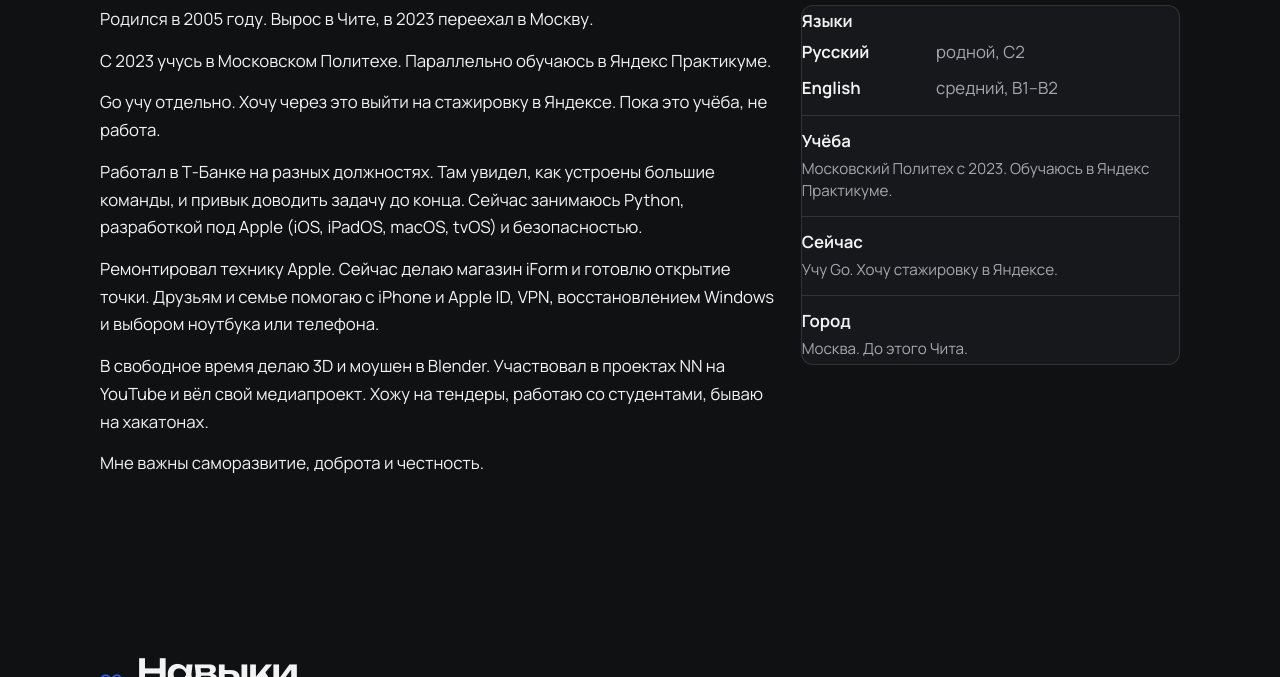
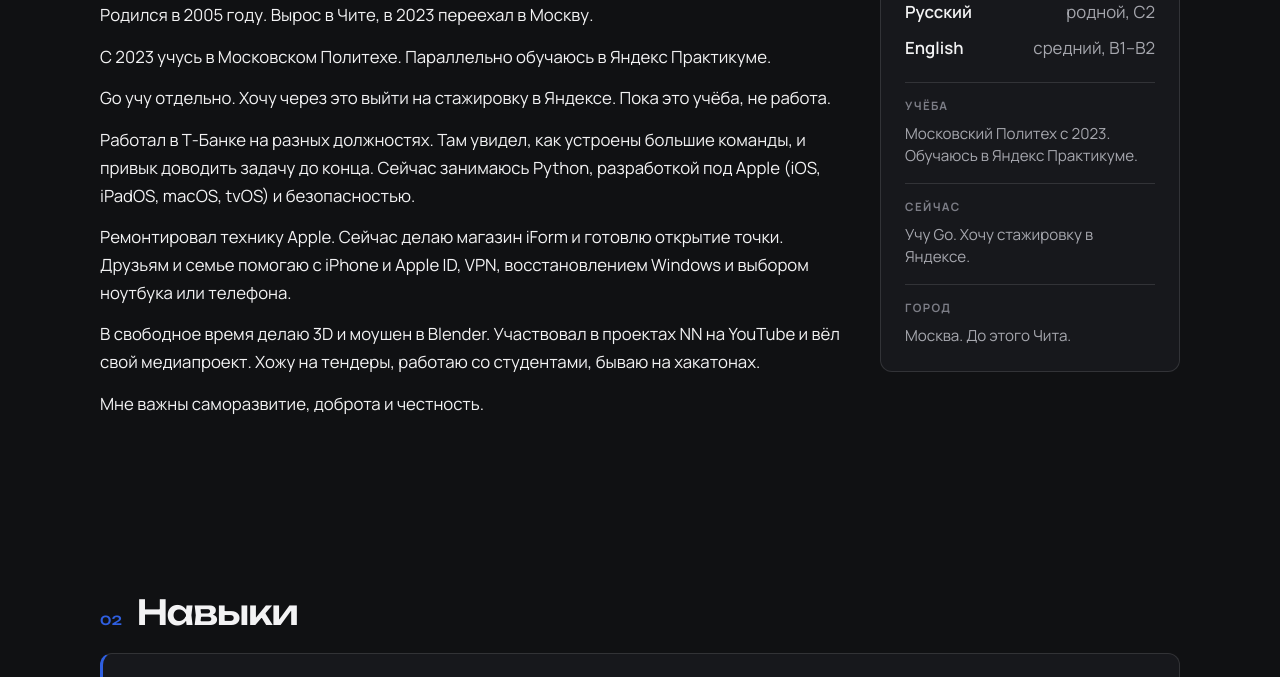
Before and after one commit to Koshalabeck/portfolio, a plain HTML site: page index.html in a window 1280 px wide. Shown: the part 710-1387 px from the top of the page. Drawn offline with Linux system fonts and the light colour scheme.

Commit message:
Правки блока языков

```diff
--- a/css/styles.css
+++ b/css/styles.css
@@ -285,34 +285,61 @@ p { margin: 0 0 14px; }
 .dim { color: var(--dim); font-size: 0.86rem; }
 
 .split { display: grid; gap: 18px; }
+.about-grid { display: grid; gap: 28px; align-items: start; }
+.about-copy { min-width: 0; }
+.about-copy .section-h { margin-bottom: 18px; }
+.info-card {
+  box-sizing: border-box;
+  width: 100%;
+  margin: 0;
+  padding: 24px;
+  background: var(--surface);
+  border: 1px solid var(--line);
+  border-radius: 12px;
+}
+.info-group + .info-group {
+  margin-top: 16px;
+  padding-top: 16px;
+  border-top: 1px solid var(--line);
+}
+.info-label {
+  margin: 0 0 10px;
+  font-family: var(--sans);
+  font-size: 0.72rem;
+  font-weight: 700;
+  letter-spacing: 0.12em;
+  line-height: 1.2;
+  text-transform: uppercase;
+  color: var(--dim);
+}
+.info-group p {
+  margin: 0;
+  color: var(--muted);
+  font-size: 0.95rem;
+  line-height: 1.45;
+}
+.lang-list { display: grid; gap: 0; margin: 0; }
+.lang-row {
+  display: grid;
+  grid-template-columns: minmax(0, 1fr) auto;
+  align-items: center;
+  column-gap: 16px;
+  min-height: 36px;
+}
+.lang-list dt,
+.lang-list dd { margin: 0; }
+.lang-list dt { font-weight: 600; }
+.lang-list dd {
+  color: var(--muted);
+  text-align: right;
+  white-space: nowrap;
+}
 .card {
   background: var(--surface);
   border: 1px solid var(--line);
   border-radius: 12px;
   padding: 20px;
 }
-.facts { display: grid; gap: 0; margin: 0; padding: 4px 0; list-style: none; }
-.facts li {
-  display: grid;
-  gap: 6px;
-  padding: 14px 0;
-  border-bottom: 1px solid var(--line);
-}
-.facts li:first-child { padding-top: 0; }
-.facts li:last-child { border-bottom: 0; padding-bottom: 0; }
-.facts b { font-weight: 650; line-height: 1.3; }
-.facts span { color: var(--muted); font-size: 0.95rem; line-height: 1.45; }
-.lang-list { display: grid; gap: 8px; margin: 0; }
-.lang-list div {
-  display: grid;
-  grid-template-columns: minmax(6.2rem, 7.4rem) minmax(0, 1fr);
-  column-gap: 16px;
-  align-items: baseline;
-}
-.lang-list dt,
-.lang-list dd { margin: 0; }
-.lang-list dt { font-weight: 650; }
-.lang-list dd { color: var(--muted); }
 
 .now {
   display: grid;
@@ -426,7 +453,6 @@ footer {
   .nm-last,
   html[lang="en"] .nm-rest { font-size: 2.15rem; }
   .wrap { width: min(var(--max), calc(100% - 28px)); }
-  .lang-list div { grid-template-columns: minmax(5.6rem, 6.4rem) minmax(0, 1fr); column-gap: 12px; }
 }
 
 @media (min-width: 720px) {
@@ -434,6 +460,12 @@ footer {
   .qualities, .groups, .grid.two { grid-template-columns: 1fr 1fr; }
   .group.wide { grid-column: 1 / -1; }
   .hero { padding-top: 72px; }
+}
+@media (min-width: 900px) {
+  .about-grid {
+    grid-template-columns: minmax(0, 1fr) 300px;
+    column-gap: 40px;
+  }
 }
 @media (min-width: 980px) {
   .hero-grid { grid-template-columns: 1.05fr 0.95fr; gap: 56px; }
--- a/index.html
+++ b/index.html
@@ -74,9 +74,9 @@
     </section>
 
     <section id="about" class="reveal">
-      <div class="wrap">
-        <div class="section-h"><span>01</span><h2 data-i18n="about_title">Обо мне</h2></div>
-        <div class="split two">
+      <div class="wrap about-grid">
+        <div class="about-copy">
+          <div class="section-h"><span>01</span><h2 data-i18n="about_title">Обо мне</h2></div>
           <div class="prose">
             <p data-i18n="about_p1">Родился в 2005 году. Вырос в Чите, в 2023 переехал в Москву.</p>
             <p data-i18n="about_p2">С 2023 учусь в Московском Политехе. Параллельно обучаюсь в Яндекс Практикуме.</p>
@@ -86,19 +86,34 @@
             <p data-i18n="about_p5">В свободное время делаю 3D и моушен в Blender. Участвовал в проектах NN на YouTube и вёл свой медиапроект. Хожу на тендеры, работаю со студентами, бываю на хакатонах.</p>
             <p data-i18n="about_values">Мне важны саморазвитие, доброта и честность.</p>
           </div>
-          <ul class="facts card">
-            <li class="fact-langs">
-              <b data-i18n="fact_lang">Языки</b>
-              <dl class="lang-list">
-                <div><dt data-i18n="lang_ru_n">Русский</dt><dd data-i18n="lang_ru_l">родной, C2</dd></div>
-                <div><dt>English</dt><dd data-i18n="lang_en_l">средний, B1–B2</dd></div>
-              </dl>
-            </li>
-            <li><b data-i18n="fact_edu">Учёба</b><span data-i18n="fact_edu_v">Московский Политех с 2023. Обучаюсь в Яндекс Практикуме.</span></li>
-            <li><b data-i18n="fact_now">Сейчас</b><span data-i18n="fact_now_v">Учу Go. Хочу стажировку в Яндексе.</span></li>
-            <li><b data-i18n="fact_city">Город</b><span data-i18n="fact_city_v">Москва. До этого Чита.</span></li>
-          </ul>
         </div>
+        <aside class="info-card">
+          <div class="info-group">
+            <h3 class="info-label" data-i18n="fact_lang">Языки</h3>
+            <dl class="lang-list">
+              <div class="lang-row">
+                <dt data-i18n="lang_ru_n">Русский</dt>
+                <dd data-i18n="lang_ru_l">родной, C2</dd>
+              </div>
+              <div class="lang-row">
+                <dt>English</dt>
+                <dd data-i18n="lang_en_l">средний, B1–B2</dd>
+              </div>
+            </dl>
+          </div>
+          <div class="info-group">
+            <h3 class="info-label" data-i18n="fact_edu">Учёба</h3>
+            <p data-i18n="fact_edu_v">Московский Политех с 2023. Обучаюсь в Яндекс Практикуме.</p>
+          </div>
+          <div class="info-group">
+            <h3 class="info-label" data-i18n="fact_now">Сейчас</h3>
+            <p data-i18n="fact_now_v">Учу Go. Хочу стажировку в Яндексе.</p>
+          </div>
+          <div class="info-group">
+            <h3 class="info-label" data-i18n="fact_city">Город</h3>
+            <p data-i18n="fact_city_v">Москва. До этого Чита.</p>
+          </div>
+        </aside>
       </div>
     </section>
 
```
